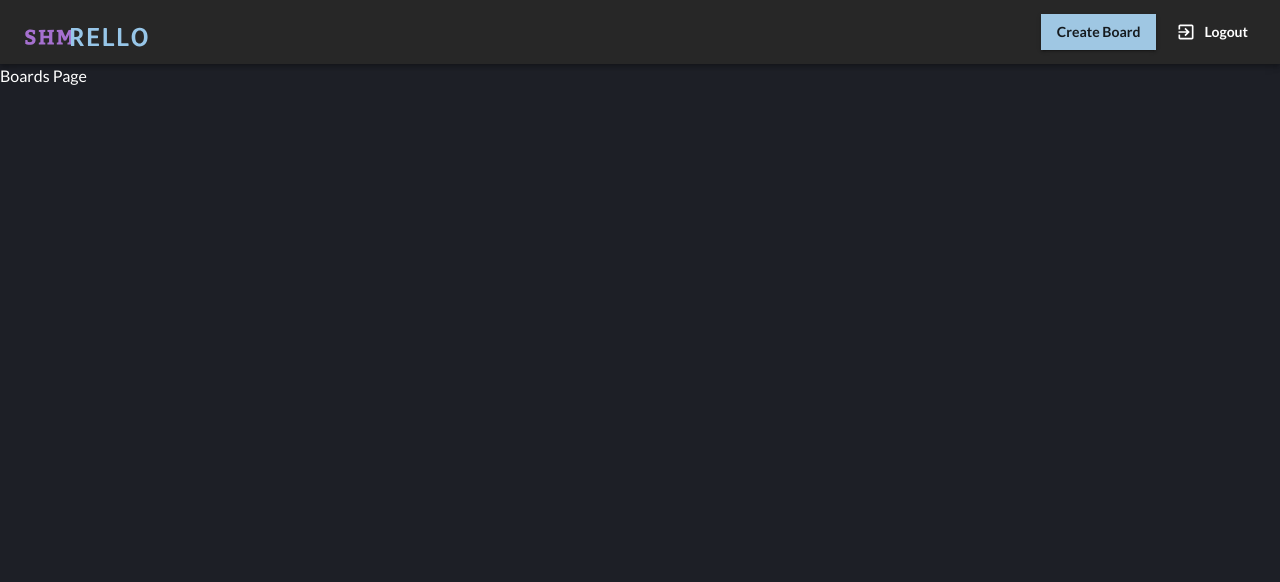
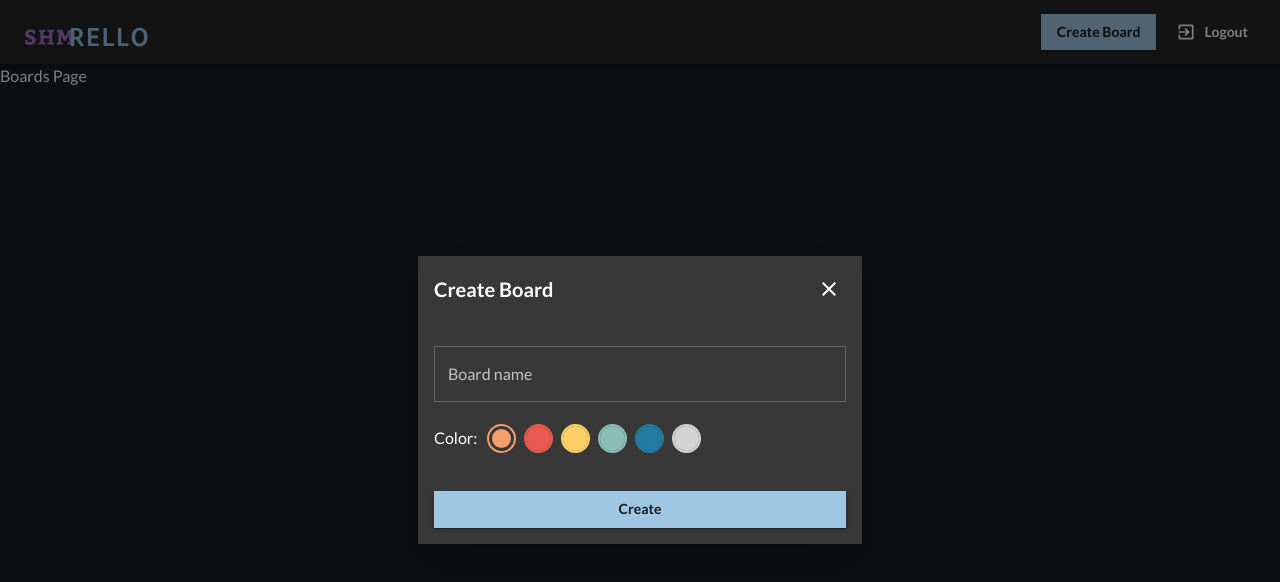
Before and after one commit to IvanOrsh/shmrello, a React (Vite) app: page /boards in a window 1280 px wide. Shown: the top 582 px of the page. Built offline with nearby package versions, Linux system fonts and the light colour scheme; no server answers; sample sign-in values are in the browser's storage; what simple-zustand-devtools would draw is missing.

Commit message:
feat: create board feature - wip

```diff
--- /dev/null
+++ b/src/features/createBoard/index.ts
@@ -0,0 +1 @@
+export { default as CreateBoardModal } from "./ui/CreateBoardModal/CreateBoardModal";
--- /dev/null
+++ b/src/features/createBoard/ui/CreateBoardModal/CreateBoardModal.tsx
@@ -0,0 +1,57 @@
+import { useState } from "react";
+import {
+  Dialog,
+  Stack,
+  Typography,
+  TextField,
+  Box,
+  Button,
+} from "@mui/material";
+
+import { colors } from "./colorsForTasks";
+import ModalHeader from "@shared/ui/ModalHeader/ModalHeader";
+
+const CreateBoardModal = () => {
+  const [open, setOpen] = useState(true);
+  const [name, setName] = useState("");
+  const [color, setColor] = useState(0);
+
+  return (
+    <Dialog open={open} fullWidth maxWidth="xs">
+      <Stack p={2}>
+        <ModalHeader
+          title="Create Board"
+          onClose={() => setOpen((prev) => !prev)}
+        />
+        <Stack my={5} spacing={3}>
+          <TextField
+            label="Board name"
+            value={name}
+            onChange={(e) => setName(e.target.value)}
+          />
+          <Stack direction="row" spacing={1.5}>
+            <Typography>Color: </Typography>
+            {colors.map((clr, idx) => (
+              <Box
+                sx={{
+                  cursor: "pointer",
+                  border: `${color === idx ? "3px solid #383838" : ""}`,
+                  outline: `2px solid ${clr} `,
+                }}
+                onClick={() => setColor(idx)}
+                key={clr}
+                height={25}
+                width={25}
+                bgcolor={clr}
+                borderRadius="50%"
+              />
+            ))}
+          </Stack>
+        </Stack>
+        <Button variant="contained">Create</Button>
+      </Stack>
+    </Dialog>
+  );
+};
+
+export default CreateBoardModal;
--- /dev/null
+++ b/src/features/createBoard/ui/CreateBoardModal/colorsForTasks.ts
@@ -0,0 +1,8 @@
+export const colors = [
+  "#f49d6e",
+  "#e85a4f",
+  "#ffd166",
+  "#8abeb7",
+  "#247ba0",
+  "#d3d3d3",
+];
--- a/src/pages/BoardsPage/ui/BoardsPage.tsx
+++ b/src/pages/BoardsPage/ui/BoardsPage.tsx
@@ -1,3 +1,4 @@
+import { CreateBoardModal } from "@features/createBoard";
 import { TopBar } from "@widgets/TopBar";
 
 const BoardsPage = () => {
@@ -5,6 +6,8 @@ const BoardsPage = () => {
     <>
       <TopBar />
 
+      <CreateBoardModal />
+
       <div>Boards Page</div>
     </>
   );
```
